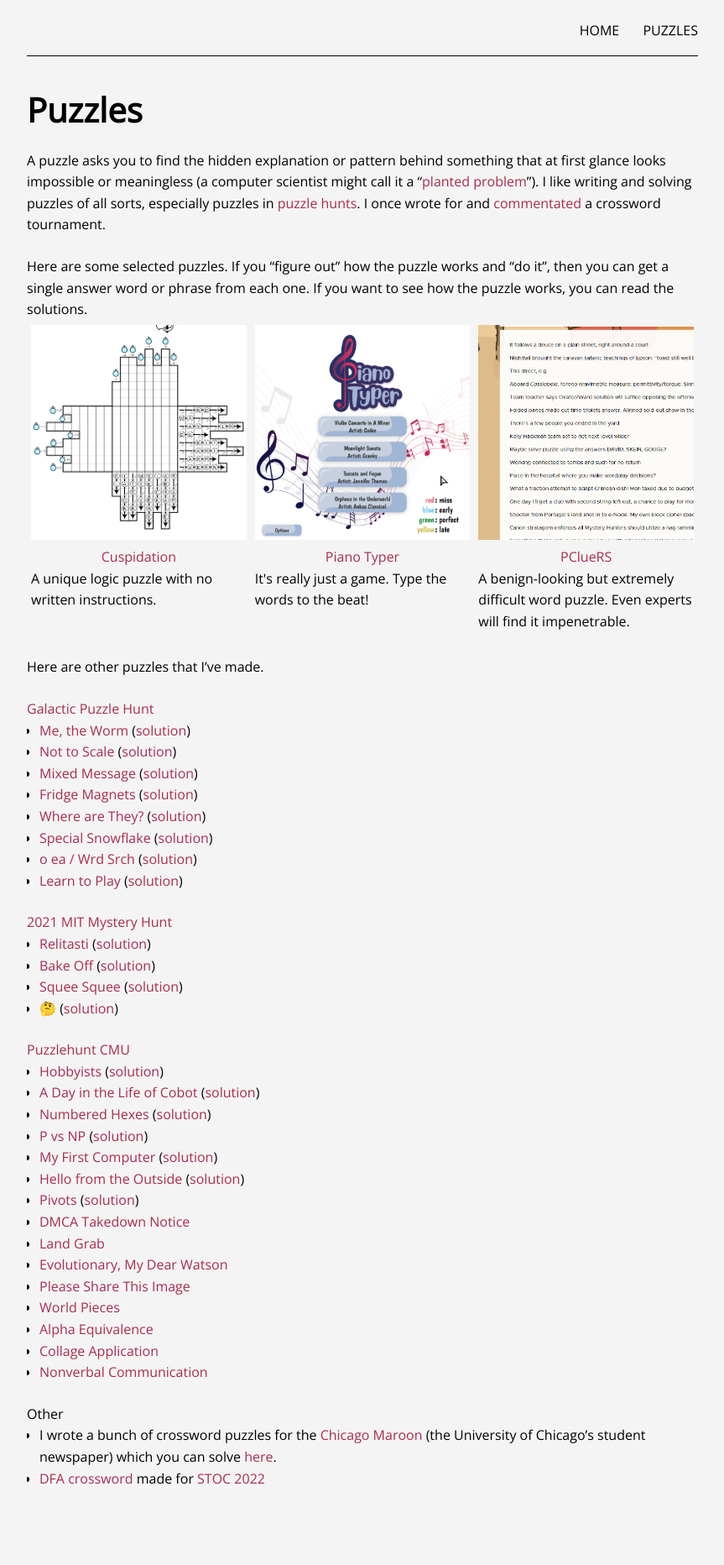
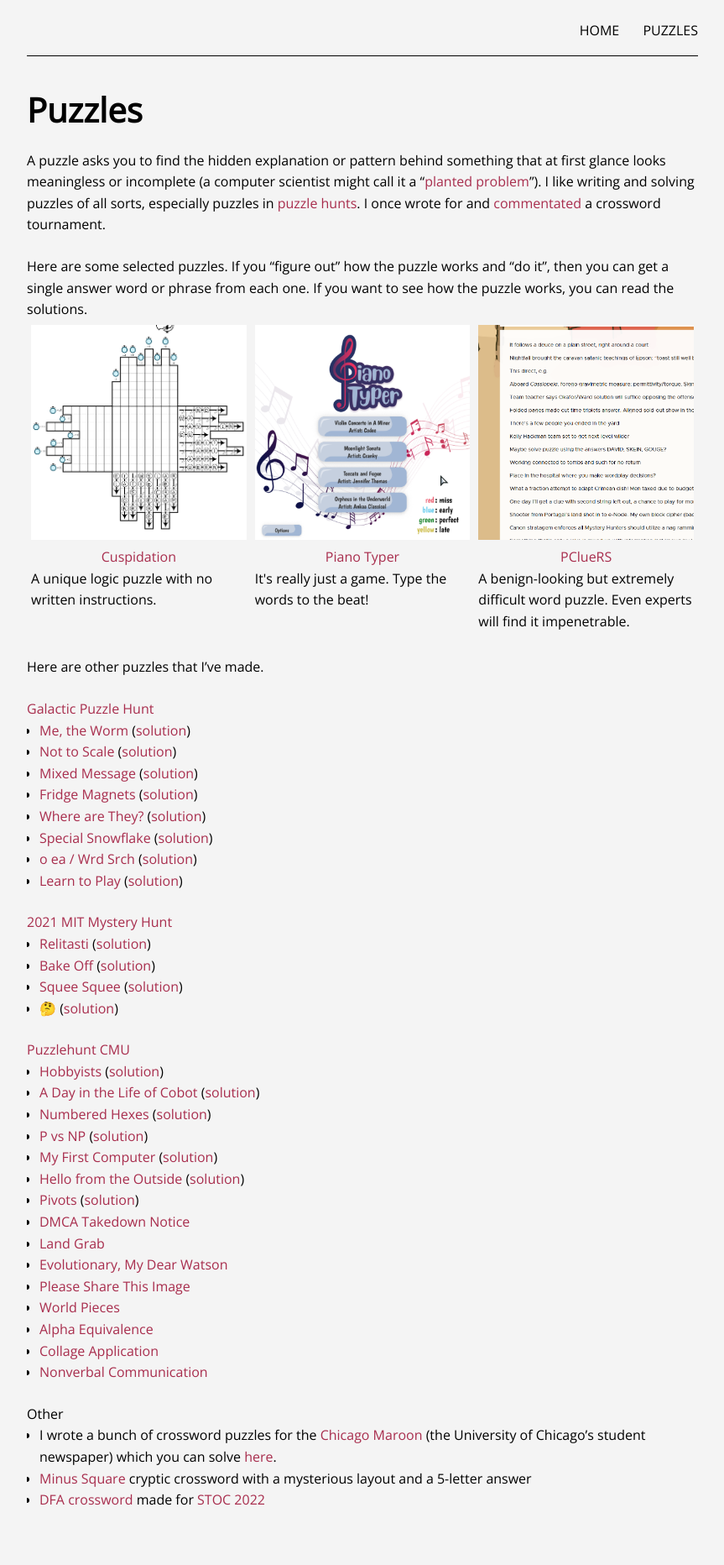
Before and after one commit to christophsjones/personal-website, a Jekyll site: the page built from puzzles.md, in a window 1280 px wide. Shown: the whole page at 84% size, without its empty margins (208-1071 px from the left). Built offline with Jekyll 4.4.1, drawn with Linux system fonts in a browser that asks for light colours; our own code applies the rules of GitHub Pages for plain Markdown files; before the commit the page ends 1838 px from its top, so only the background shows below that.

Commit message:
Add Minus Square

```diff
--- a/puzzles.md
+++ b/puzzles.md
@@ -5,7 +5,7 @@ permalink: /puzzles
 
 # Puzzles
 
-A puzzle asks you to find the hidden explanation or pattern behind something that at first glance looks impossible or meaningless (a computer scientist might call it a "[planted problem](https://en.wikipedia.org/wiki/Planted_clique)").
+A puzzle asks you to find the hidden explanation or pattern behind something that at first glance looks meaningless or incomplete (a computer scientist might call it a "[planted problem](https://en.wikipedia.org/wiki/Planted_clique)").
 I like writing and solving puzzles of all sorts, especially puzzles in [puzzle hunts](https://en.wikipedia.org/wiki/Puzzlehunt).
 I once wrote for and [commentated](https://www.youtube.com/watch?v=jqlrJtg-JKg&ab_channel=YewLabs) a crossword tournament.
 
@@ -83,4 +83,5 @@ Here are other puzzles that I've made.
 
 Other
  - I wrote a bunch of crossword puzzles for the [Chicago Maroon](https://www.chicagomaroon.com) (the University of Chicago's student newspaper) which you can solve [here](https://chicagomaroon.com/category/games/).
+ - [Minus Square](https://docs.google.com/spreadsheets/d/1uo16I4Oubk6BIacI7sHC8boFbMY8MZkPGaiN3Pfvz00/edit?usp=sharing) cryptic crossword with a mysterious layout and a 5-letter answer
  - [DFA crossword](/assets/puzzle-pdfs/dfa-crossword.pdf) made for [STOC 2022](http://acm-stoc.org/stoc2022/)
```
